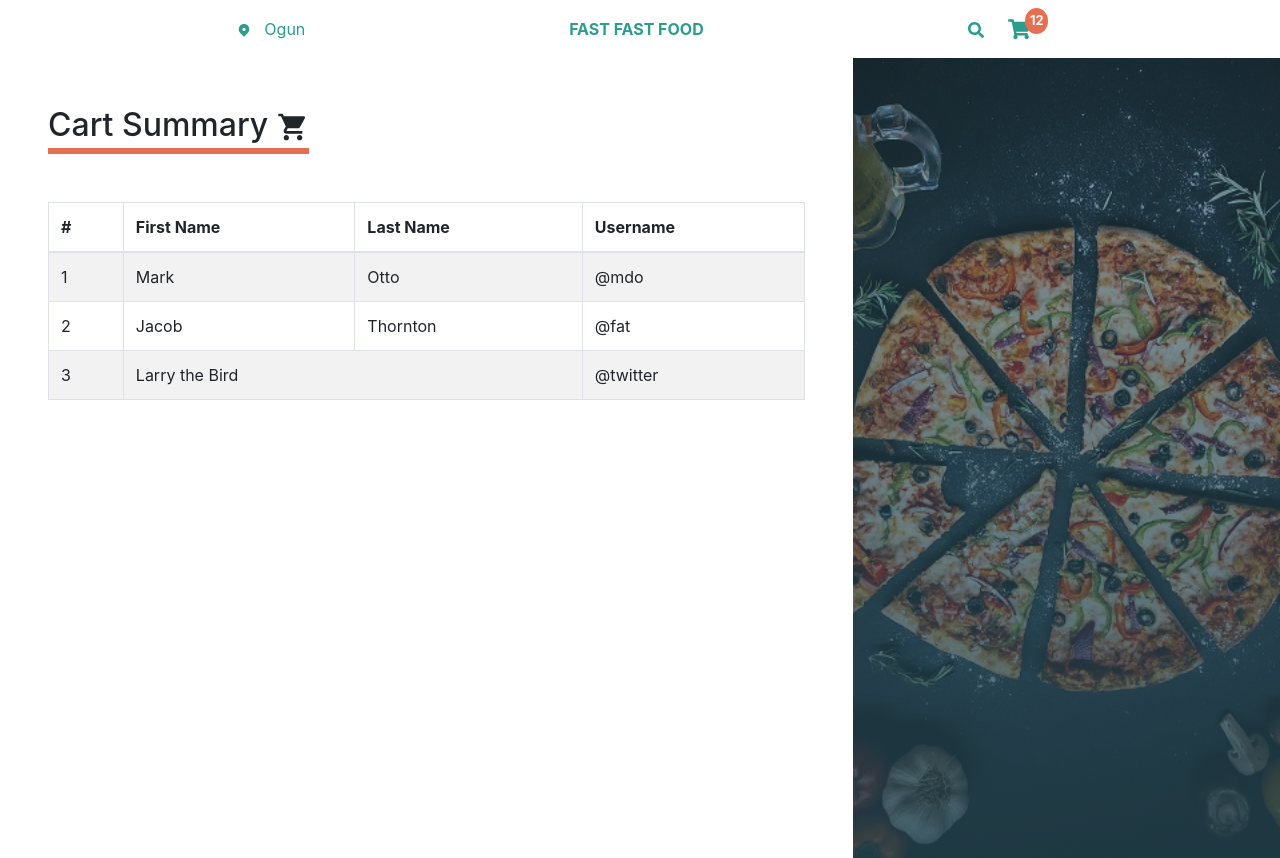
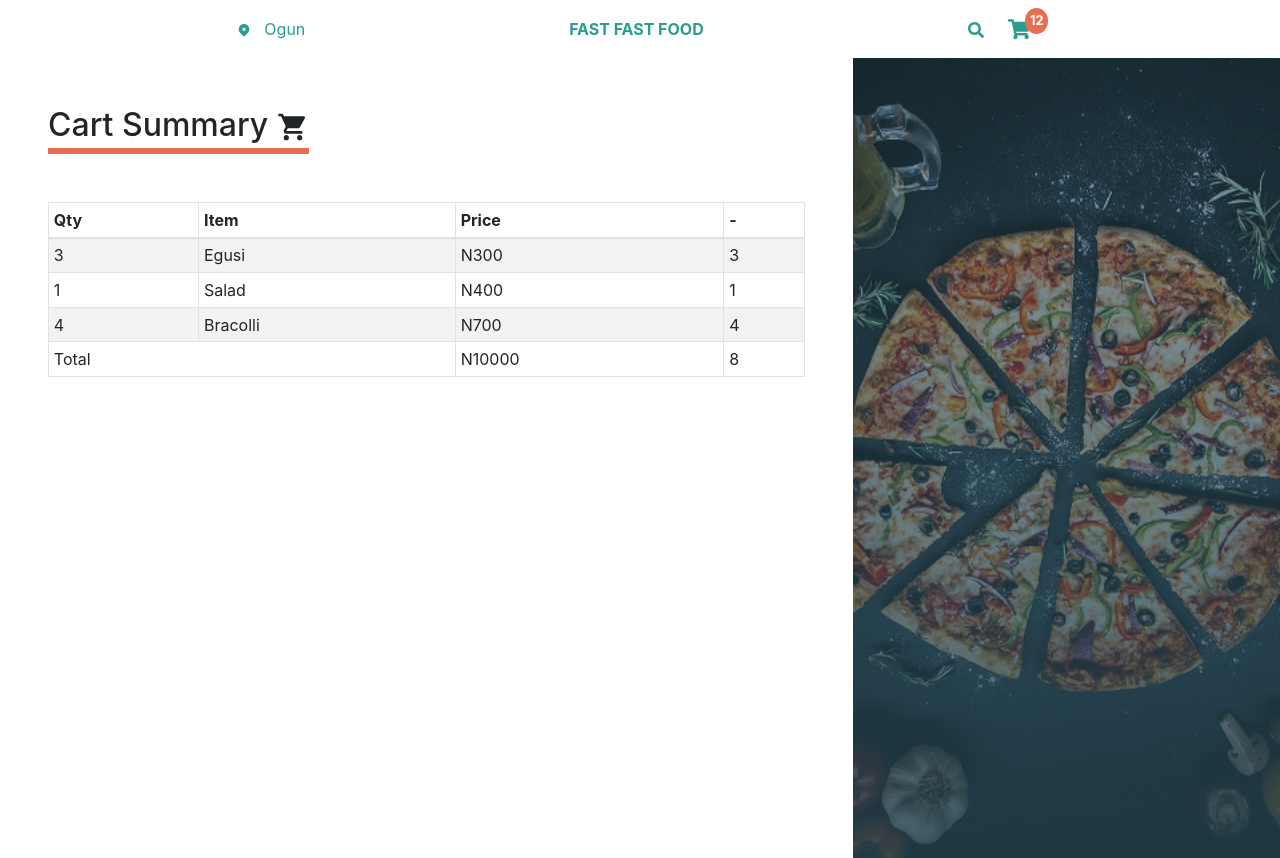
Before and after one commit to Olusamimaths/Fast-Fast-Food, a React (Create React App) app: page /cart in a window 1280 px wide. Built offline with nearby package versions, Linux system fonts and the light colour scheme.

Commit message:
Cart Summary Page

```diff
--- a/src/components/CartSummary/CartSummary.tsx
+++ b/src/components/CartSummary/CartSummary.tsx
@@ -4,8 +4,27 @@ import Container from "react-bootstrap/Container";
 import Row from "react-bootstrap/Row";
 import Col from "react-bootstrap/Col";
 import Table from "react-bootstrap/Table";
+import Button from "react-bootstrap/Button";
 import { MdShoppingCart } from "react-icons/md";
 import "../../styles/CartSummary.scss";
+
+const cart = [
+  {
+    item: "Egusi",
+    price: "N300",
+    quantity: "3",
+  },
+  {
+    item: "Salad",
+    price: "N400",
+    quantity: "1",
+  },
+  {
+    item: "Bracolli",
+    price: "N700",
+    quantity: "4",
+  },
+];
 
 const CartSummary: React.FC = () => {
   return (
@@ -13,41 +32,34 @@ const CartSummary: React.FC = () => {
       <TopBar />
       <Container fluid className="flex-row">
         <Row className="">
-          <Col
-            className="p-5 d-flex flex-column"
-            xs="12"
-            sm="8"
-            lg="8"
-          >
+          <Col className="p-5 d-flex flex-column" xs="12" sm="8" lg="8">
             <h2 className="mb-5 pb-1 secondary-title">
               Cart Summary <MdShoppingCart />
             </h2>
-            <Table striped bordered hover>
+            <Table striped bordered hover responsive="sm" size="sm">
               <thead>
                 <tr>
-                  <th>#</th>
-                  <th>First Name</th>
-                  <th>Last Name</th>
-                  <th>Username</th>
+                  <th>Qty</th>
+                  <th>Item</th>
+                  <th>Price</th>
+                  <th>-</th>
                 </tr>
               </thead>
               <tbody>
+                {cart.map((item, i) => {
+                  return (
+                    <tr key={i}>
+                      <td>{item.quantity}</td>
+                      <td>{item.item}</td>
+                      <td>{item.price}</td>
+                      <td>{item.quantity}</td>
+                    </tr>
+                  );
+                })}
                 <tr>
-                  <td>1</td>
-                  <td>Mark</td>
-                  <td>Otto</td>
-                  <td>@mdo</td>
-                </tr>
-                <tr>
-                  <td>2</td>
-                  <td>Jacob</td>
-                  <td>Thornton</td>
-                  <td>@fat</td>
-                </tr>
-                <tr>
-                  <td>3</td>
-                  <td colSpan="2">Larry the Bird</td>
-                  <td>@twitter</td>
+                  <td colSpan="2">Total</td>
+                  <td>N10000</td>
+                  <td>8</td>
                 </tr>
               </tbody>
             </Table>
--- a/src/components/Navigation/Navigation.tsx
+++ b/src/components/Navigation/Navigation.tsx
@@ -1,9 +1,9 @@
 import React from "react";
 import Navbar from "react-bootstrap/Navbar";
 import Nav from "react-bootstrap/Nav";
-import navlinks from "./navlinks";
 import TopBar from "../TopBar/TopBar";
 import { NavLink } from "react-router-dom";
+import navlinks from "./navlinks";
 
 import "../../styles/Navbar.scss";
 
```
Also changed, not shown: src/components/CartSummary/TableRow.tsx (added), src/components/CartSummary/data.ts (added), src/components/Navigation/navlinks.ts (renamed from src/components/Navigation/navlinks.tsx).
